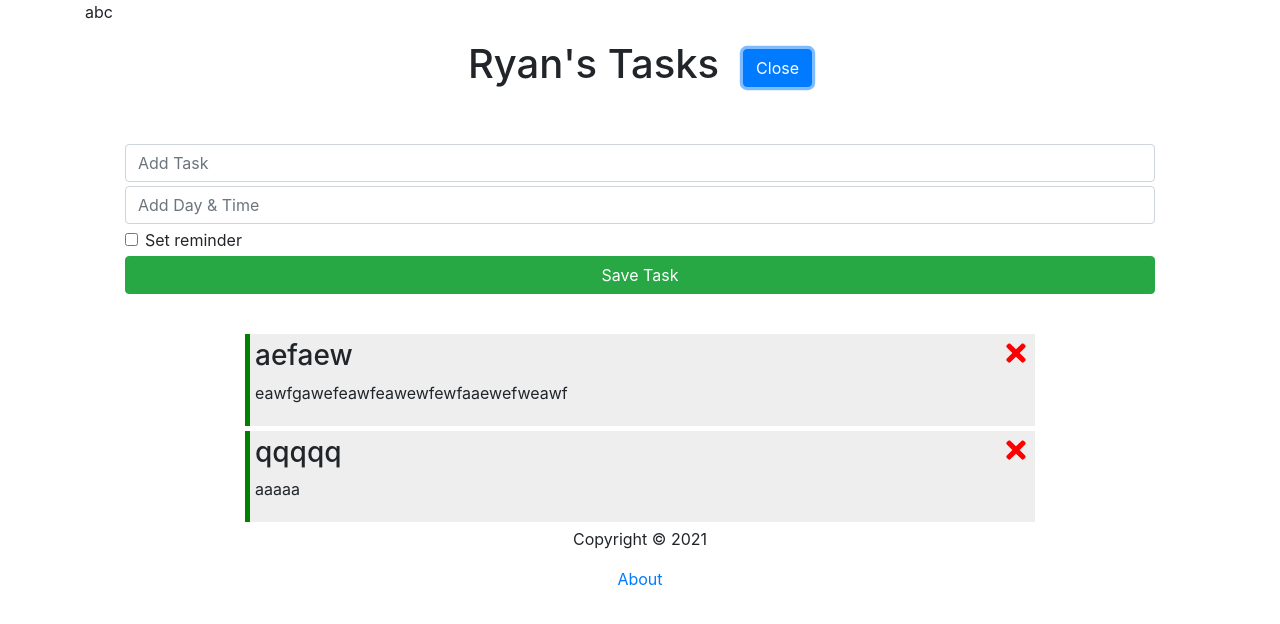
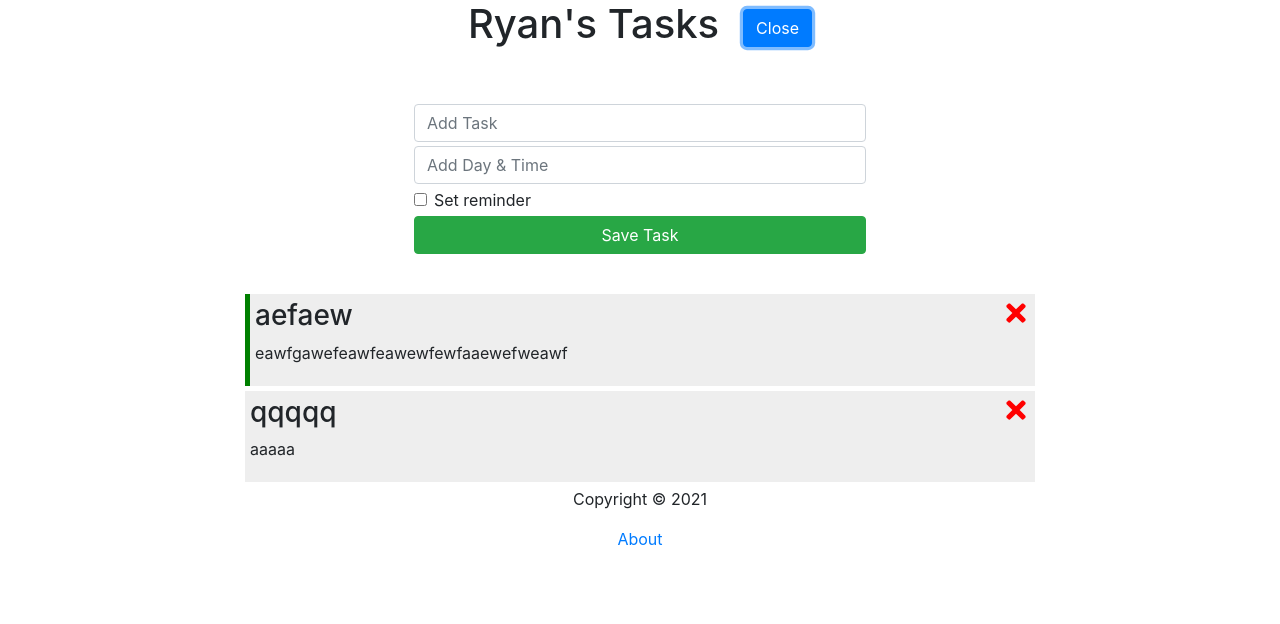
Before and after one commit to Pang/react-task-tracker, a React (Create React App) app: page / in a window 1280 px wide. Both pictures are taken after a click on the button "Add". Shown: the top 624 px of the page. Built offline with nearby package versions, Linux system fonts and the light colour scheme; data requests are answered from the project's data file.

Commit message:
refactoring

```diff
--- a/db.json
+++ b/db.json
@@ -9,7 +9,7 @@
     {
       "text": "qqqqq",
       "day": "aaaaa",
-      "reminder": true,
+      "reminder": false,
       "id": 3
     }
   ]
--- a/src/App.js
+++ b/src/App.js
@@ -3,8 +3,8 @@ import { BrowserRouter as Router, Route} from 'react-router-dom';
 
 import Header from './components/shared/Header';
 import Footer from './components/shared/Footer';
-import Tasks from './components/Tasks';
-import AddTask from './components/AddTask';
+import Tasks from './components/Tasks/Tasks';
+import AddTaskForm from './components/AddTaskForm/AddTaskForm';
 import About from './components/About';
 
 
@@ -76,8 +76,6 @@ function App() {
   return (
     <Router>
       <div className="container mx-auto">
-        <p data-testid="abc">abc</p>
-
         <Header
           name={name}
           onAdd={() => setShowAddTask(!showAddTask)}
@@ -89,7 +87,7 @@ function App() {
           exact
           render={(props) => (
             <>
-              {showAddTask && <AddTask onAdd={addTask} />}
+              {showAddTask && <AddTaskForm onAdd={addTask} />}
               { tasks.length > 0
                 ? <Tasks
                     tasks={tasks}
--- a/src/components/AddTask.js
+++ b/src/components/AddTaskForm/AddTaskForm.js
@@ -1,6 +1,6 @@
 import { useState } from 'react';
 
-const AddTask = ({ onAdd }) => {
+const AddTaskForm = ({ onAdd }) => {
     const [text, setText] = useState('');
     const [day, setDay] = useState('');
     const [reminder, setReminder] = useState(false);
@@ -19,7 +19,7 @@ const AddTask = ({ onAdd }) => {
     }
 
     return (
-        <form className='m-3 p-4 justify-content-center' onSubmit={onSubmit}>
+        <form style={{ maxWidth: '500px' }} className='m-3 p-4 mx-auto' onSubmit={onSubmit}>
             <input
                 data-testid="newTaskForm"
                 className='form-control my-1'
@@ -52,4 +52,4 @@ const AddTask = ({ onAdd }) => {
     )
 }
 
-export default AddTask;
+export default AddTaskForm;
--- a/src/components/shared/Header.js
+++ b/src/components/shared/Header.js
@@ -1,5 +1,5 @@
 import PropTypes from 'prop-types';
-import Button from '../Button';
+import Button from './Button';
 import { useLocation } from 'react-router-dom';
 
 const Header = ({ name, onAdd, showAdd }) => {
```
Also changed, not shown: src/components/Tasks/Task.js (renamed from src/components/Task.js), src/components/Tasks/Tasks.js (renamed from src/components/Tasks.js), src/components/shared/Button.js (renamed from src/components/Button.js), 1 other file (tests, documents, lock files or other folders).
